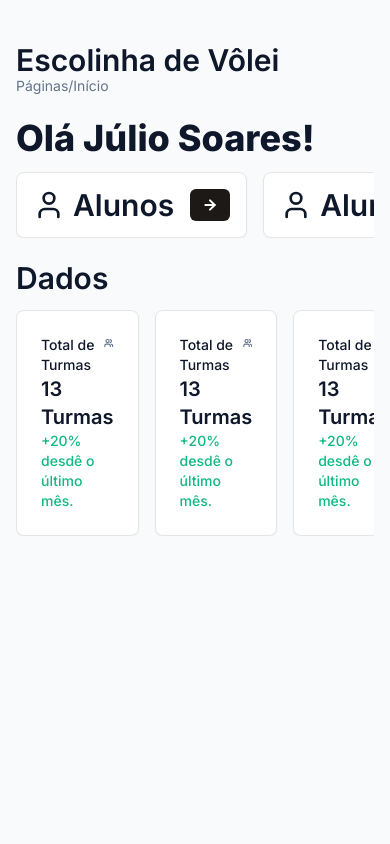
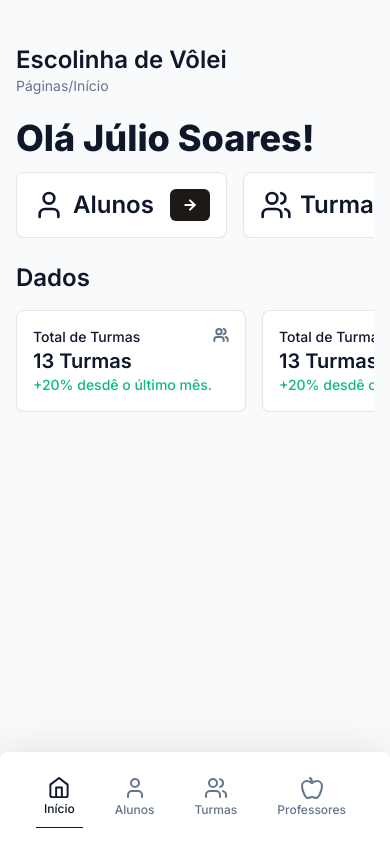
Before and after one commit to jvesportes/escola-volei, a Next.js app: page /dashboard in a window 390 px wide. Built offline with nearby package versions, Linux system fonts and the light colour scheme.

Commit message:
FEAT> Mobile tabbar

```diff
--- a/app/dashboard/layout.tsx
+++ b/app/dashboard/layout.tsx
@@ -1,6 +1,7 @@
 "use client";
 
 import { NavigationSidebar } from "@/components/navigation/navigation-sidebar";
+import { NavigationTabbar } from "@/components/navigation/navigation-tabbar";
 import { useSidebar } from "@/hooks/use-sidebar-store";
 import { cn } from "@/lib/utils";
 import React from "react";
@@ -11,6 +12,9 @@ const MainLayout = ({ children }: { children: React.ReactNode }) => {
     <div className="h-full">
       <div className="hidden md:flex h-full z-30 flex-col fixed inset-y-0">
         <NavigationSidebar />
+      </div>
+      <div className="md:hidden z-30 sticky h-0 inset-y-0 inset-x-0 top-[calc(100%_-_92px)]">
+        <NavigationTabbar />
       </div>
       <main
         className={cn(
--- a/app/dashboard/page.tsx
+++ b/app/dashboard/page.tsx
@@ -1,7 +1,7 @@
 import { Card } from "@/components/ui/card";
 
 import { GoBackButton } from "@/components/navigation/go-back-button";
-import { ArrowRight, User, Users } from "lucide-react";
+import { Apple, ArrowRight, User, Users } from "lucide-react";
 import { Button } from "@/components/ui/button";
 const DashboardPage = () => {
   return (
@@ -31,8 +31,19 @@ const DashboardPage = () => {
             <Card className="md:p-6 p-4">
               <div className="flex flex-row justify-between md:gap-6 gap-4 items-center">
                 <div className="flex flex-row gap-2">
-                  <User className="w-8 h-8 text-slate-900" strokeWidth={2} />
-                  <h2>Alunos</h2>
+                  <Users className="w-8 h-8 text-slate-900" strokeWidth={2} />
+                  <h2>Turmas</h2>
+                </div>
+                <Button size={"icon"}>
+                  <ArrowRight className="text-white h-4 w-4" strokeWidth={3} />
+                </Button>
+              </div>
+            </Card>
+            <Card className="md:p-6 p-4">
+              <div className="flex flex-row justify-between md:gap-6 gap-4 items-center">
+                <div className="flex flex-row gap-2">
+                  <Apple className="w-8 h-8 text-slate-900" strokeWidth={2} />
+                  <h2>Professores</h2>
                 </div>
                 <Button size={"icon"}>
                   <ArrowRight className="text-white h-4 w-4" strokeWidth={3} />
@@ -43,8 +54,8 @@ const DashboardPage = () => {
         </div>
         <div className="flex flex-col md:gap-6 gap-4">
           <h2>Dados</h2>
-          <div className="flex flex-row md:gap-6 gap-4 overflow-y-scroll no-scrollbar">
-            <Card className="p-6 gap-2">
+          <div className="flex flex-row md:gap-6 gap-4 overflow-y-scroll no-scrollbar ">
+            <Card className="md:p-6 p-4 gap-2 md:min-w-[256px] min-w-[230px]">
               <div className="flex flex-row justify-between">
                 <span className="font-medium text-[14px] leading-5 text-slate-900">
                   Total de Turmas
@@ -58,7 +69,7 @@ const DashboardPage = () => {
                 </span>
               </div>
             </Card>
-            <Card className="p-6 gap-2">
+            <Card className="md:p-6 p-4 gap-2 md:min-w-[256px] min-w-[230px]">
               <div className="flex flex-row justify-between">
                 <span className="font-medium text-[14px] leading-5 text-slate-900">
                   Total de Turmas
@@ -72,7 +83,7 @@ const DashboardPage = () => {
                 </span>
               </div>
             </Card>
-            <Card className="p-6 gap-2">
+            <Card className="md:p-6 p-4 gap-2 md:min-w-[256px] min-w-[230px]">
               <div className="flex flex-row justify-between">
                 <span className="font-medium text-[14px] leading-5 text-slate-900">
                   Total de Turmas
@@ -86,7 +97,7 @@ const DashboardPage = () => {
                 </span>
               </div>
             </Card>
-            <Card className="p-6 gap-2">
+            <Card className="md:p-6 p-4 gap-2 md:min-w-[256px] min-w-[230px]">
               <div className="flex flex-row justify-between">
                 <span className="font-medium text-[14px] leading-5 text-slate-900">
                   Total de Turmas
--- a/app/globals.css
+++ b/app/globals.css
@@ -25,7 +25,7 @@
       @apply text-slate-900;
   }
   h2 {
-    @apply text-3xl;
+    @apply text-2xl;
     @apply leading-8;
     @apply font-semibold;
     @apply text-slate-900;
--- /dev/null
+++ b/components/navigation/navigation-tabbar.tsx
@@ -0,0 +1,29 @@
+"use client";
+
+import Home from "@/app/(auth)/page";
+import { Apple, HomeIcon, User, Users } from "lucide-react";
+
+export const NavigationTabbar = () => {
+  return (
+    <div className="bg-white flex flex-row p-4 rounded-tr-lg rounded-tl-lg w-full h-[92px] shadow-[0px_-2px_40px_0px_rgba(0,0,0,0.10)] justify-center items-center gap-6">
+      <div className="flex flex-col items-center h-full p-2 text-slate-900 border-slate-900 border-b cursor-pointer">
+        <HomeIcon className="h-6 w-6" />
+        <span className="text-xs not-italic font-medium leading-5">Início</span>
+      </div>
+      <div className="flex flex-col items-center h-full p-2 text-slate-500 cursor-pointer">
+        <User className="h-6 w-6" />
+        <span className="text-xs not-italic font-medium leading-5">Alunos</span>
+      </div>
+      <div className="flex flex-col items-center h-full p-2 text-slate-500 cursor-pointer">
+        <Users className="h-6 w-6" />
+        <span className="text-xs not-italic font-medium leading-5">Turmas</span>
+      </div>
+      <div className="flex flex-col items-center h-full p-2 text-slate-500 cursor-pointer">
+        <Apple className="h-6 w-6" />
+        <span className="text-xs not-italic font-medium leading-5">
+          Professores
+        </span>
+      </div>
+    </div>
+  );
+};
```
